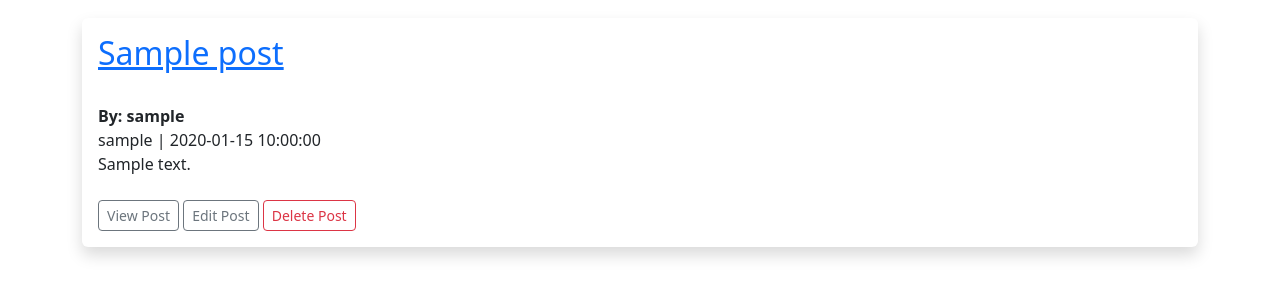
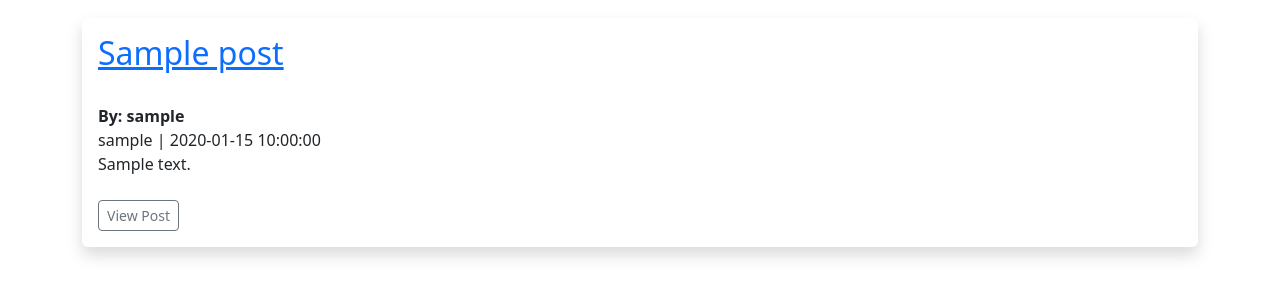
Before and after one commit to Dibar110/flask_from_codemy.com, a Flask app: page /posts in a window 1280 px wide. Shown: the part 142-442 px from the top of the page. Run offline with Flask 3, Linux system fonts and the light colour scheme; tables that the repository leaves empty hold one stand-in row (values such as "Sample post").

Commit message:
correct user edit post

```diff
--- a/app.py
+++ b/app.py
@@ -73,7 +73,7 @@ def delete_post(id):
             posts = Posts.query.order_by(Posts.date_posted)
             return render_template('posts.html', posts=posts)
     else:
-        flash('You do not authorised to delete this post!')
+        flash('You are not authorised to delete this post!')
         posts = Posts.query.order_by(Posts.date_posted)
         return render_template('posts.html', posts=posts)
 
@@ -94,11 +94,16 @@ def edit_post(id):
 
         flash('Post Has Been Updated Successfully!')
         return redirect(url_for('post', id=post.id))
-    form.title.data = post.title
-    #form.author.data = post.author
-    form.slug.data = post.slug
-    form.content.data = post.content
-    return render_template('edit_post.html', form=form)
+    if current_user.id == post.user_id:
+        form.title.data = post.title
+        #form.author.data = post.author
+        form.slug.data = post.slug
+        form.content.data = post.content
+        return render_template('edit_post.html', form=form)
+    else:
+        flash('You are not authorised to edit this post!')
+        posts = Posts.query.order_by(Posts.date_posted)
+        return render_template('posts.html', posts=posts)
 
 @app.route('/login', methods=['GET', 'POST'])
 def login():
--- a/templates/post.html
+++ b/templates/post.html
@@ -17,8 +17,10 @@
                     {{ post.slug }} | {{ post.date_posted }}</br>
                     {{ post.content }}</br></br>
                     <a href="{{url_for('posts')}}" class="btn btn-outline-secondary btn-sm">All Posts</a>
-                    <a href="{{url_for('edit_post', id=post.id)}}" class="btn btn-outline-secondary btn-sm">Edit Post</a>
-                    <a href="{{url_for('delete_post', id=post.id)}}" class="btn btn-outline-danger btn-sm">Delete Post</a>
+                    {% if post.user_id == current_user.id %}
+                        <a href="{{url_for('edit_post', id=post.id)}}" class="btn btn-outline-secondary btn-sm">Edit Post</a>
+                        <a href="{{url_for('delete_post', id=post.id)}}" class="btn btn-outline-danger btn-sm">Delete Post</a>
+                    {% endif %}
                 </div>
                 </br>
 
--- a/templates/posts.html
+++ b/templates/posts.html
@@ -19,8 +19,11 @@
                     {{ post.slug }} | {{ post.date_posted }}</br>
                     {{ post.content }}</br></br>
                     <a href="{{url_for('post', id=post.id)}}" class="btn btn-outline-secondary btn-sm">View Post</a>
-                    <a href="{{url_for('edit_post', id=post.id)}}" class="btn btn-outline-secondary btn-sm">Edit Post</a>
-                    <a href="{{url_for('delete_post', id=post.id)}}" class="btn btn-outline-danger btn-sm">Delete Post</a>
+
+                    {% if post.user.id == current_user.id %}
+                        <a href="{{url_for('edit_post', id=post.id)}}" class="btn btn-outline-secondary btn-sm">Edit Post</a>
+                        <a href="{{url_for('delete_post', id=post.id)}}" class="btn btn-outline-danger btn-sm">Delete Post</a>
+                    {% endif %}
                     </br>
                 </div>
                 </br>
```
